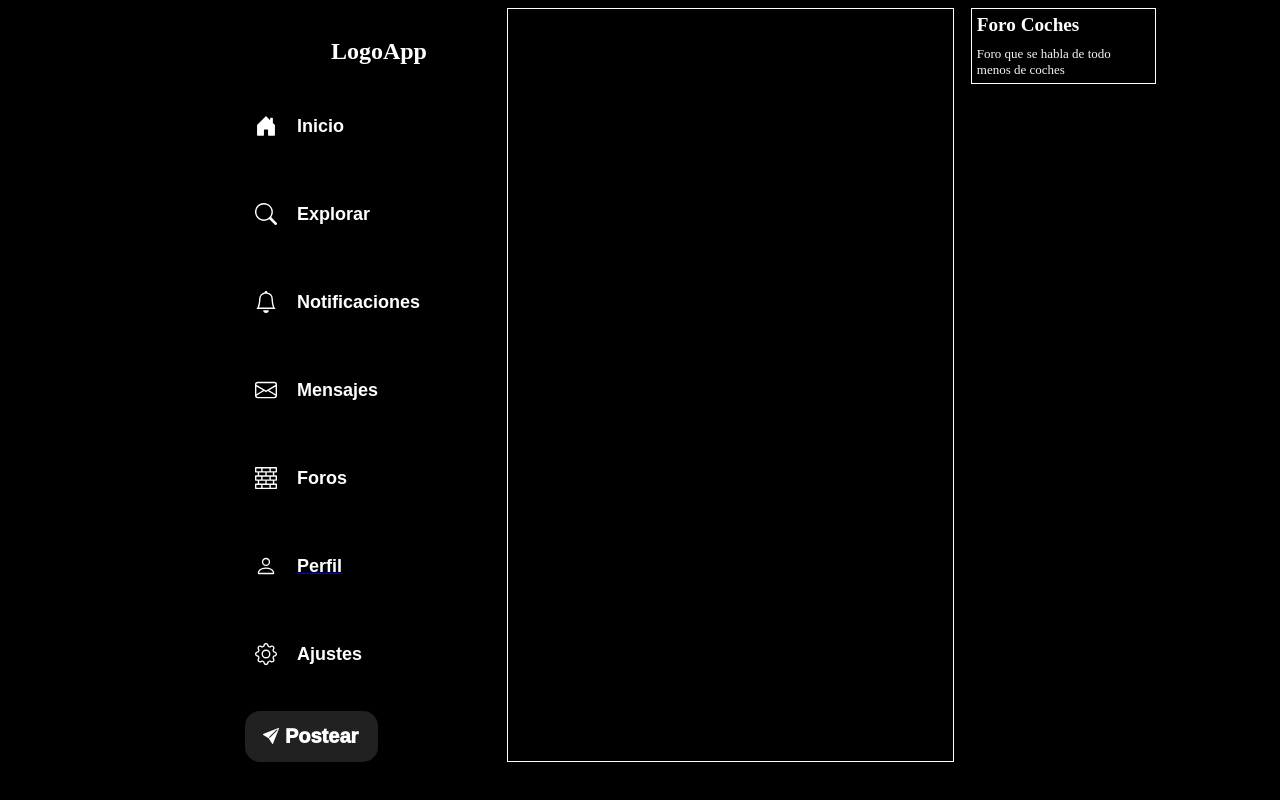
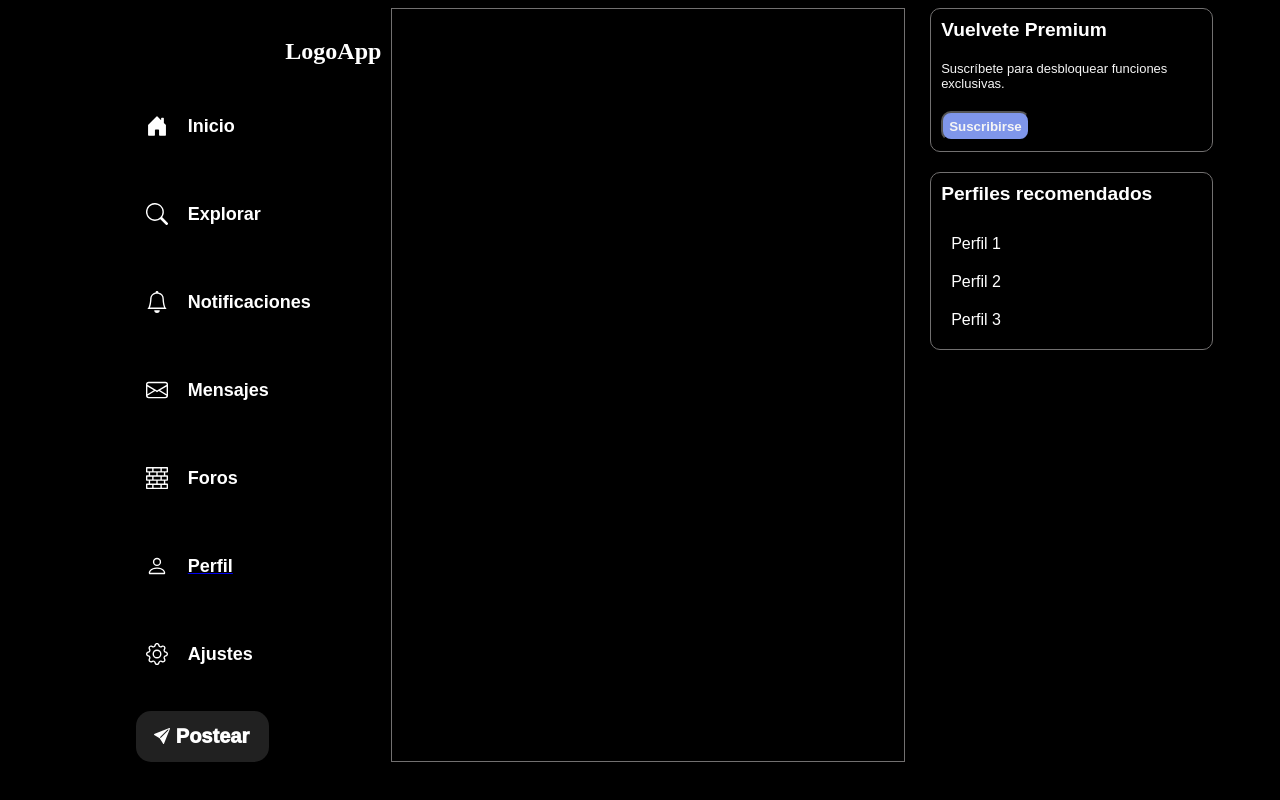
Before and after one commit to Z4NO/TFC-THECNOHUB, a Flask app: page /mensajes/main in a window 1280 px wide. Run offline with Flask 3, Linux system fonts and the light colour scheme; parts of the project's set-up code (start-up, migrations or seed data) failed here and were passed over; some libraries are stand-ins or nearby versions.

Commit message:
Apartado premium y recomendacion perfiles sin funcionalidad

```diff
--- a/static/styles/main.css
+++ b/static/styles/main.css
@@ -8,18 +8,17 @@
 
 .margenIzq,
 .margenDerecha {
-  width: 15%;
+  width: 10%;
   height: 100%;
 }
 
 .bloqueIzquierda {
-  width: 15%;
+  width: 20%;
   height: 100%;
   background-color: black;
   display: flex;
   align-items: normal;
-  padding-left: 70px;
-  padding-right: 70px;
+
   flex-direction: column;
   justify-content: flex-start;
 }
@@ -30,6 +29,7 @@
   justify-content: flex-end;
   align-items: flex-end;
   padding: 10px;
+
 }
 
 /* Botones de la izquierda */
@@ -153,16 +153,17 @@
   display: flex;
   align-items: center;
   justify-content: center;
-  border: 1px solid white;
+  border: 1px solid rgb(114, 112, 112);
   color: white;
   text-align: center;
 }
 
 /* Derecha */
 .bloqueDerecha {
-  width: 15%;
+  width: 20%;
   height: 100%;
   background-color: black;
+  font-family: sans-serif;
 }
 
 /* Marco de las recomendaciones */
@@ -171,8 +172,10 @@
   height: auto;
   margin-left: 10%;
   padding-right: 10%;
-  border: 1px solid white;
+  border: 1px solid rgb(114, 112, 112);
+  border-radius: 10px;
   color:whitesmoke;
+  margin-bottom: 20px;
 }
 
 .titulo-recomendaciones{
@@ -181,13 +184,31 @@
   font-size: larger;
   font-weight: bold;
   align-items: center;
-  padding: 5px;
+  padding: 10px;
+  font-family:sans-serif;
 }
 .descripcion-recomendaciones{
 
   color:whitesmoke;
   font-size: small;
   align-items: start;
-  padding: 5px;
+  padding: 10px;
+  font-family:sans-serif
+}
+.descripcion-recomendaciones span{
+  color: white;
+  display:grid;
+  font-size: medium;
+  font-weight: solid;
+  padding: 10px;
+}
+
+.suscripcion-btn{
+  height: 30px;
+  background-color: rgb(127, 150, 234);
+  color:whitesmoke;
+  font-weight: bold;
+  border-radius: 10px;
+  margin: 10px;
 
 }
--- a/templates/main.html
+++ b/templates/main.html
@@ -73,9 +73,26 @@
 
   <div class="bloqueMedio"></div>
   <div class="bloqueDerecha">
+
     <div class="recomendaciones">
-      <div class="titulo-recomendaciones"> Foro Coches</div>
-      <div class="descripcion-recomendaciones"> Foro que se habla de todo menos de coches</div>
+      <div class="titulo-recomendaciones">
+        <span> Vuelvete Premium </span>
+      </div>
+      <div class="descripcion-recomendaciones">
+        Suscríbete para desbloquear funciones exclusivas.
+      </div>
+      <button class="suscripcion-btn"> Suscribirse </button>
+    </div>
+
+    <div class="recomendaciones">
+      <div class="titulo-recomendaciones">
+        <span> Perfiles recomendados </span>
+      </div>
+      <div class="descripcion-recomendaciones">
+        <span> Perfil 1</span>
+        <span> Perfil 2</span>
+        <span> Perfil 3</span>
+      </div>
     </div>
   </div>
   <div class="margenDerecha">
```
